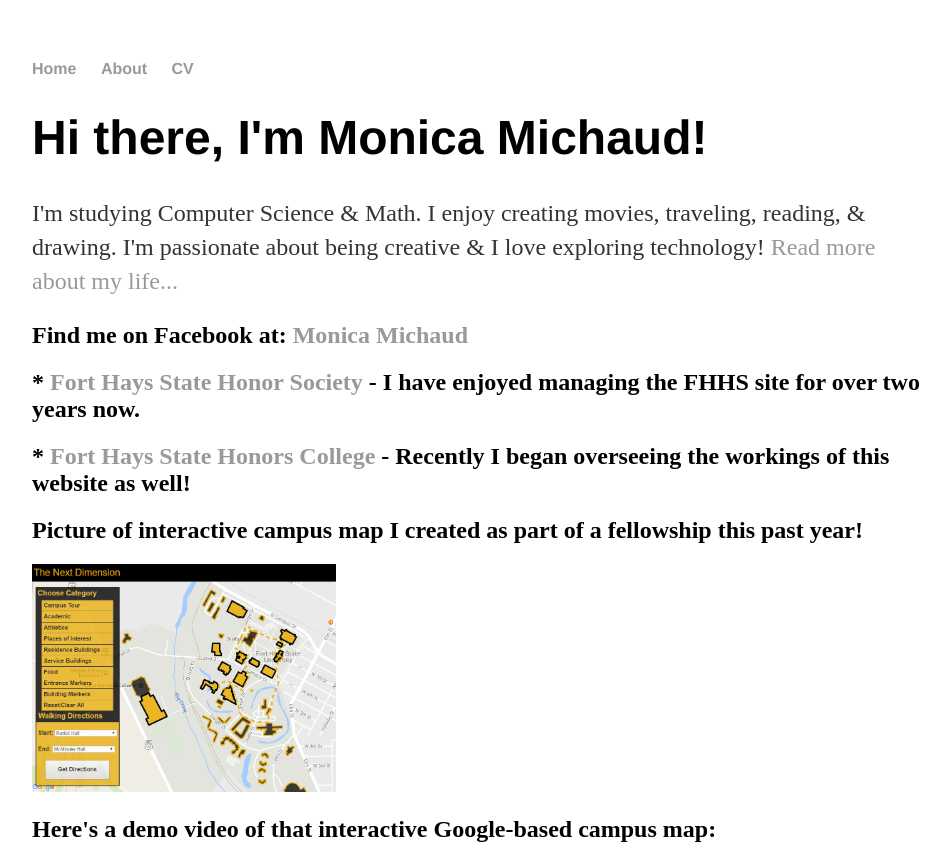
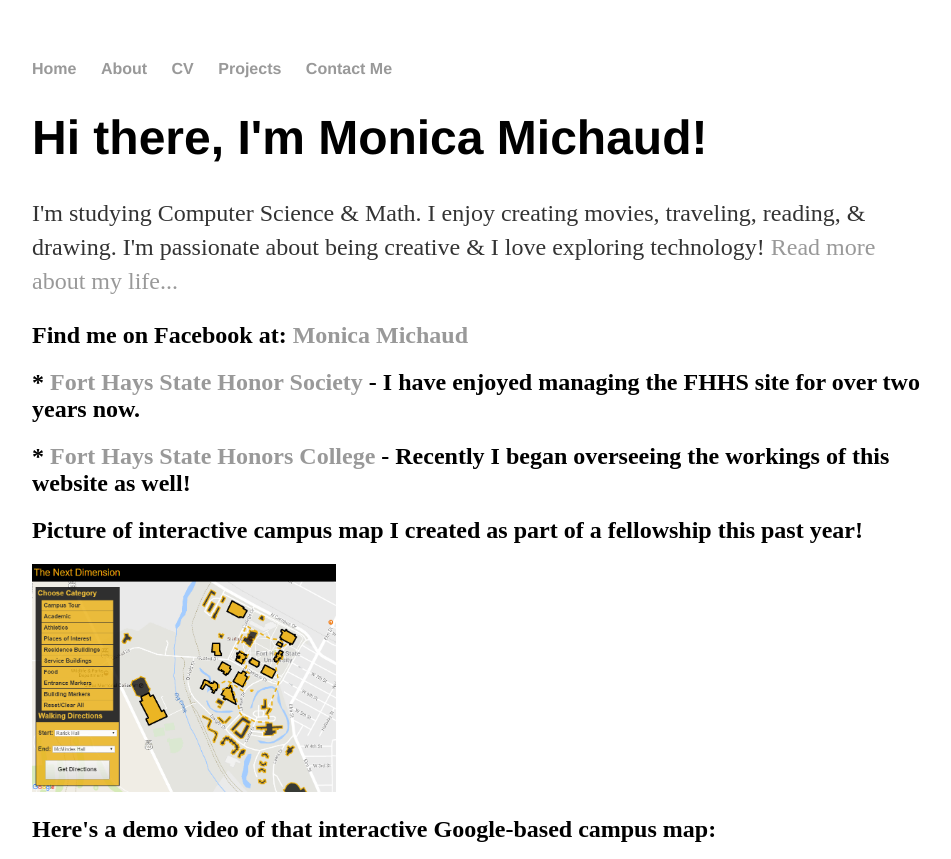
Before and after one commit to mrmichaud/mrmichaud.github.io, a Jekyll site: the page built from index.html, in a window 1280 px wide, cut to the strip 0-859 px from the top of the page. Shown: the whole strip, without its empty margins (160-1111 px from the left). Built offline with Jekyll 4.4.1, drawn with Linux system fonts in a browser that asks for light colours.

Commit message:
Update default.html

```diff
--- a/_layouts/default.html
+++ b/_layouts/default.html
@@ -11,7 +11,8 @@
 	        		<li><a href="/">Home</a></li>
 		        	<li><a href="/about">About</a></li>
 	        		<li><a href="/cv">CV</a></li>
-
+	        		<li><a href="/projects">Projects</a></li>
+	        		<li><a href="/contact">Contact Me</a></li>
 	    		</ul>
 			</nav>
 			<div class="container">
```
